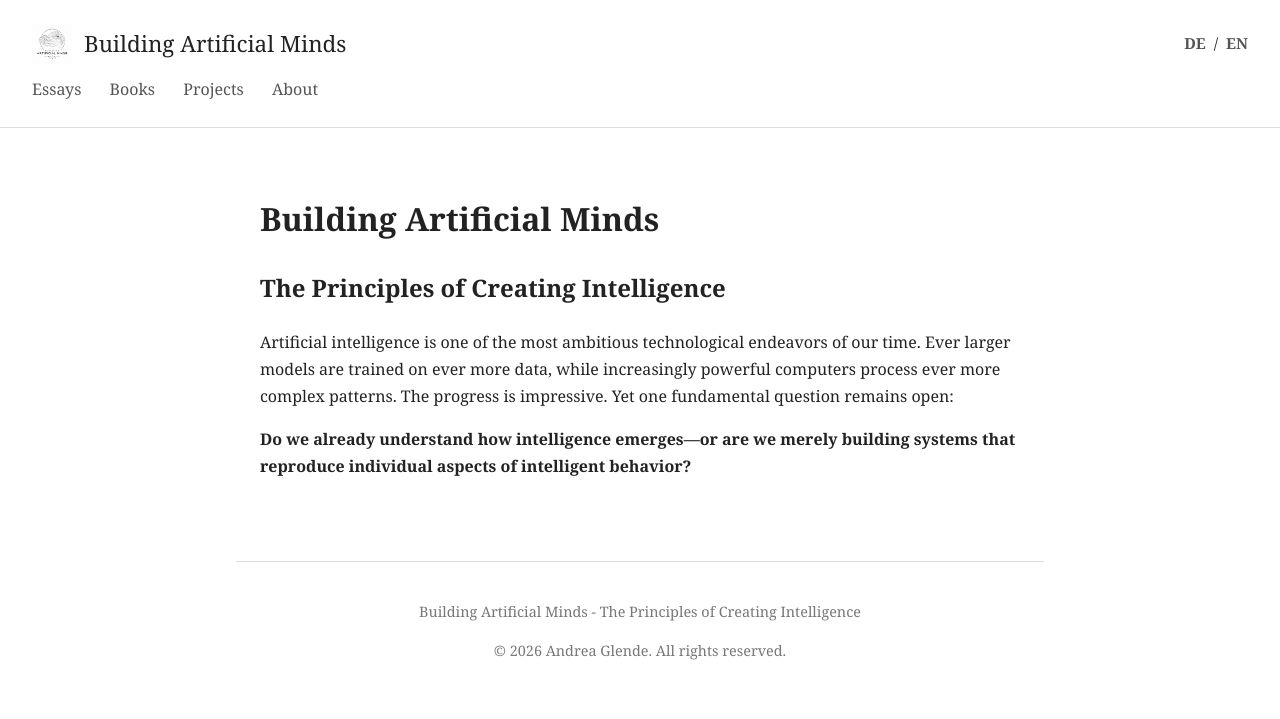
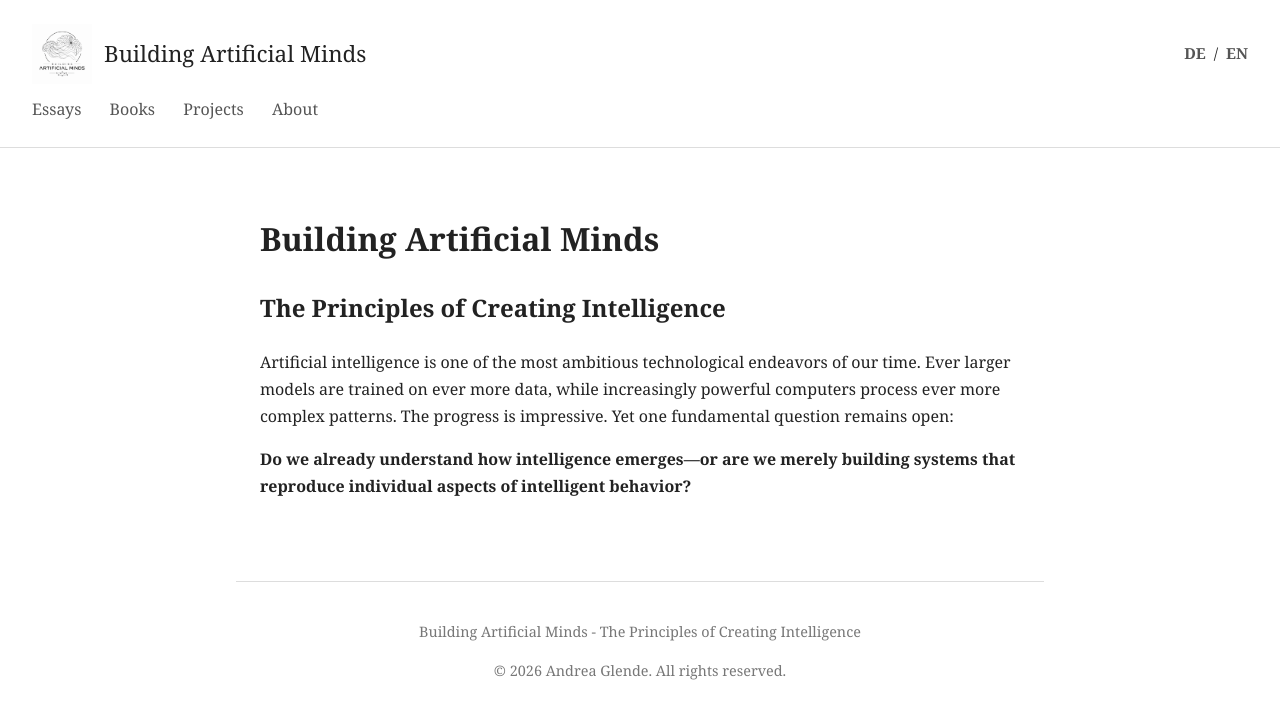
Before and after one commit to emergentmind-ai/building-artificial-minds, a Jekyll site: the page built from index.md, in a window 1280 px wide. Shown: the top 719 px of the page. Built offline with Jekyll 4.4.1, drawn with Linux system fonts in a browser that asks for light colours.

Commit message:
fix logo size

```diff
--- a/assets/css/style.css
+++ b/assets/css/style.css
@@ -45,10 +45,10 @@ header.site-header {
 }
 
 .site-logo {
-    width: 40px !important;
-    height: 40px !important;
-    max-width: 40px;
-    max-height: 40px;
+    width: 60px !important;
+    height: 60px !important;
+    max-width: 60px;
+    max-height: 60px;
     object-fit: contain;
     display: block;
     flex-shrink: 0;
```
Also changed, not shown: 1 other file.
